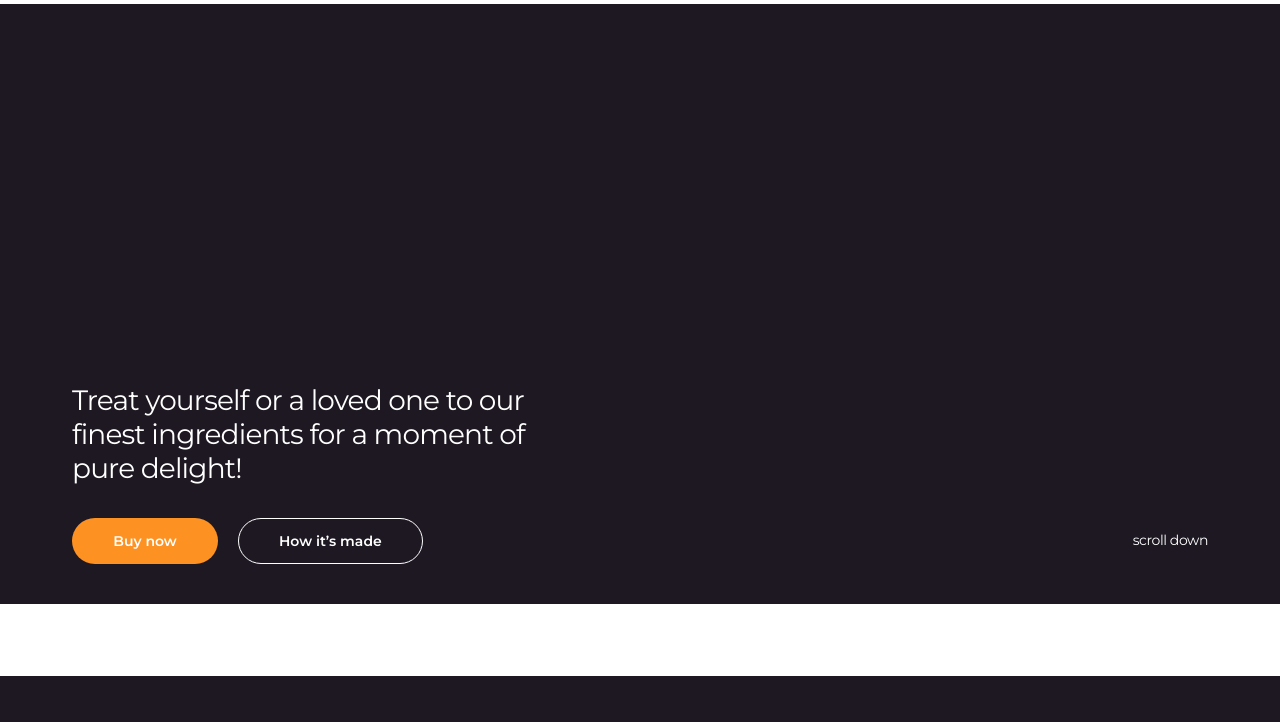
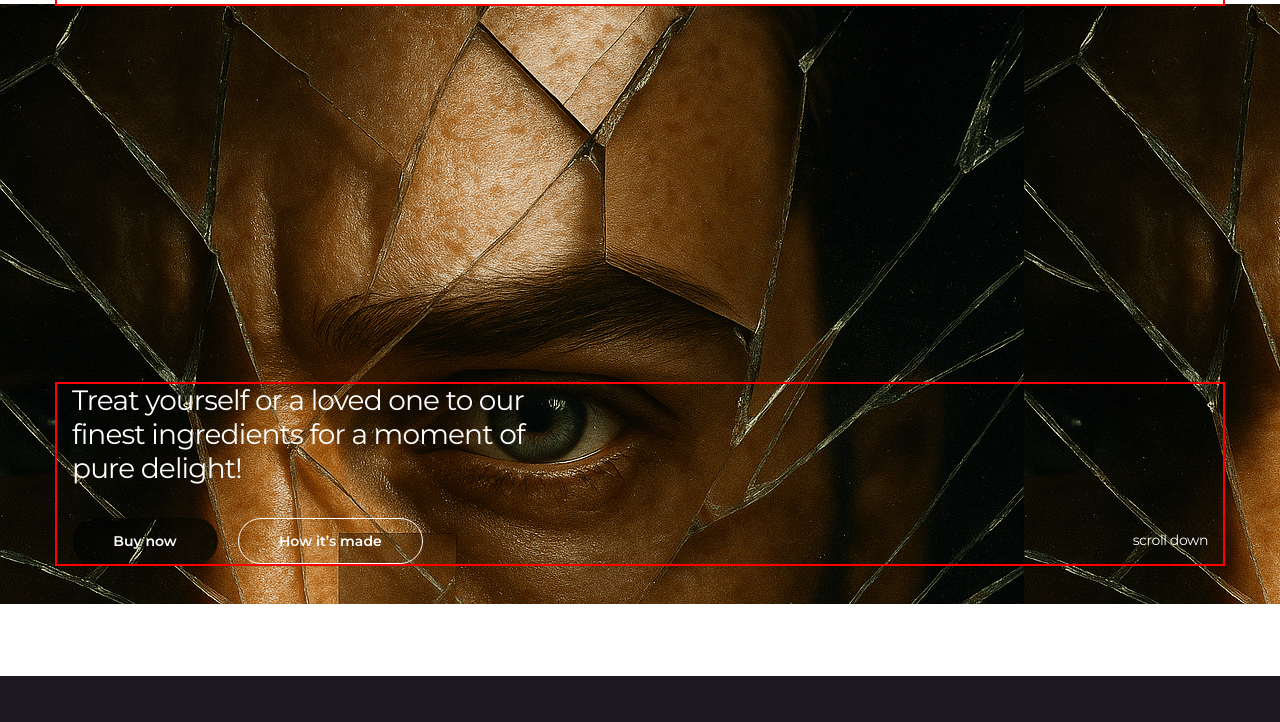
Before and after one commit to allivan2020/GA-class-work, a plain HTML site: page index.html in a window 1280 px wide. Shown: the part 68-790 px from the top of the page. Drawn offline with nearby package versions, Linux system fonts and the light colour scheme.

Commit message:
Enable outline and add background image to section
Uncommented the outline property for the .section class and added a background image to the .section-hero class for improved visual debugging and design.

```diff
--- a/css/styles.css
+++ b/css/styles.css
@@ -28,7 +28,7 @@
   margin: 0 auto;
   padding-left: 15px;
   padding-right: 15px;
-  /* outline: 2px solid red; */
+  outline: 2px solid red;
 }
 .btn {
   min-width: 146px;
@@ -116,6 +116,7 @@ img {
   padding-top: 380px;
   padding-bottom: 40px;
   margin-bottom: 72px;
+  background-image: url(../images/Glass-min.png);
 
   background-color: var(--violet);
 }
```
